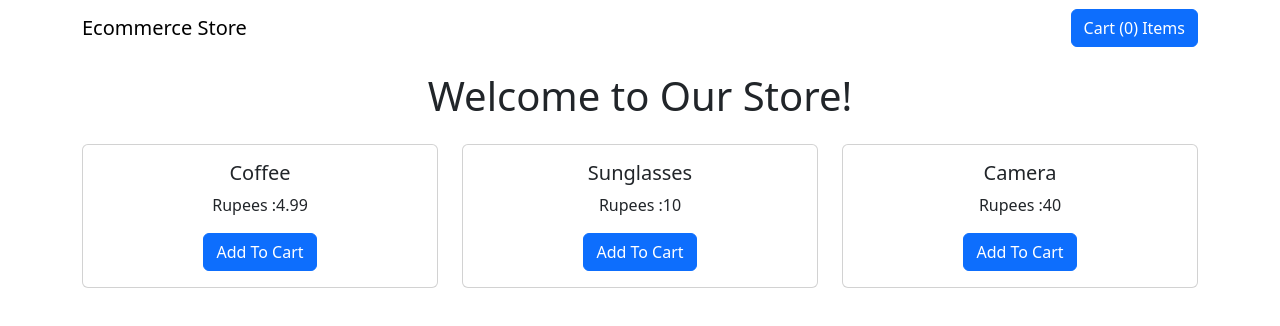
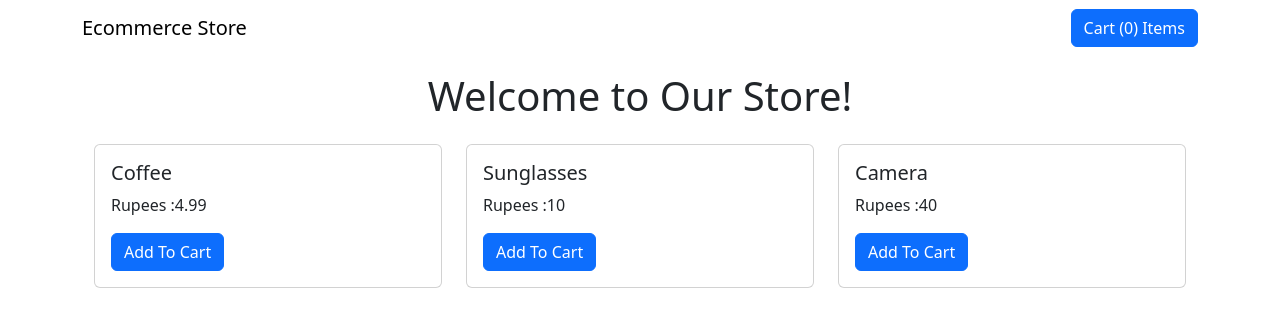
Before and after one commit to Apastar16/ShoppyKart, a React (Create React App) app: page / in a window 1280 px wide. Shown: the top 326 px of the page. Built offline with nearby package versions, Linux system fonts and the light colour scheme.

Commit message:
fourth commit

```diff
--- a/src/App.js
+++ b/src/App.js
@@ -11,17 +11,20 @@ import CartProvider from './CartContext';
 function App() {
   return (
     <CartProvider>
+      <BrowserRouter>
     <Container>
    <NavbarComponent />
-   <BrowserRouter>
+
+
    <Routes>
-<Route index element={<Store />}/>
-<Route path="success" element={<Success/>}/>
-<Route path="cancel" element={<Cancel/>}/>
+<Route exact path ="/" element={<Store />}/>
+<Route path="/success" element={<Success/>}/>
+<Route path="/cancel" element={<Cancel/>}/>
 
    </Routes>
+
+   </Container>
    </BrowserRouter>
-   </Container>
    </CartProvider>
   );
 }
--- a/src/CartContext.js
+++ b/src/CartContext.js
@@ -1,5 +1,5 @@
-import {createContext,useState} from 'react';
-import { productArray } from './productStore';
+import React,{createContext,useState} from 'react';
+import {productArray } from './productStore';
 
 export const CartContext=createContext({
 items:[],
--- a/src/components/CartProduct.js
+++ b/src/components/CartProduct.js
@@ -4,7 +4,7 @@ import {CartContext} from "../CartContext";
 import { useContext } from 'react';
 import { getProductData } from '../productStore';
 
-const CartProduct = (props) => {
+function CartProduct (props){
 const cart=useContext(CartContext);
 const id=props.id;
 const quantity=props.quantity;
@@ -15,6 +15,7 @@ const productData=getProductData(id);
       <h3>{productData.title}</h3>
       <p>{quantity} total</p>
       <p>Rupees {(quantity*productData.price).toFixed(2)}</p>
+
       <Button size="sm" onClick={()=>cart.deleteFromCart(id)}>Remove</Button>
       <hr></hr>
     </>
--- a/src/components/ProductCard.js
+++ b/src/components/ProductCard.js
@@ -16,8 +16,8 @@ return(
                 productQuantity>0?
                 <>
                 <Form as={Row}>
-                    <Form.Label column="true" sm="6">In Cart: {productQuantity}</Form.Label>
-                    <Col sm="6">
+                    <Form.Label column sm="6">In Cart: {productQuantity}</Form.Label>
+                    <Col sm="6" className="d-flex align-items-center">
                     <Button sm="6" onClick={()=>cart.addOneToCart(product.id)} className="mx-2" >+</Button>
                     <Button sm="6" onClick={()=>cart.removeOneFromCart(product.id)} className="mx-2" >-</Button>
                     </Col>
--- a/src/pages/Cancel.js
+++ b/src/pages/Cancel.js
@@ -2,7 +2,7 @@ import React from 'react'
 
 const Cancel = () => {
   return (
-   <h1>Sorry to see you cancelled your Stripe payment!</h1>
+   <h1>Sorry to see you cancelled your payment!</h1>
   )
 }
 
--- a/src/pages/Store.js
+++ b/src/pages/Store.js
@@ -1,37 +1,22 @@
 import React from 'react';
-import {Row,Col} from 'react-bootstrap';
+import {Container,Row,Col} from 'react-bootstrap';
 import { productArray } from '../productStore';
 import ProductCard from '../components/ProductCard';
 const Store = () => {
   return (
     <>
     <h1 align="center" className="p-3">Welcome to Our Store!</h1>
-     <Row xs={1} md={3}  className='g-4'>{productArray.map((product,idx)=>(
-      <Col align="center" key={idx}>
-       <ProductCard product={product}/>
-      </Col>
-     ))}
+    <Container>
+            <Row>
+                {productArray.map(product => (
+                    <Col key={product.id} sm="12" md="6" lg="4" className="mb-3">
+                        <ProductCard product={product} />
+                    </Col>
+                ))}
+            </Row>
+        </Container>
 
-
-     </Row>
-
-
-
-
-
-
-
-
-
-
-
-
-
-
-
-
-
-    </>
+              </>
   )
 }
 
```
